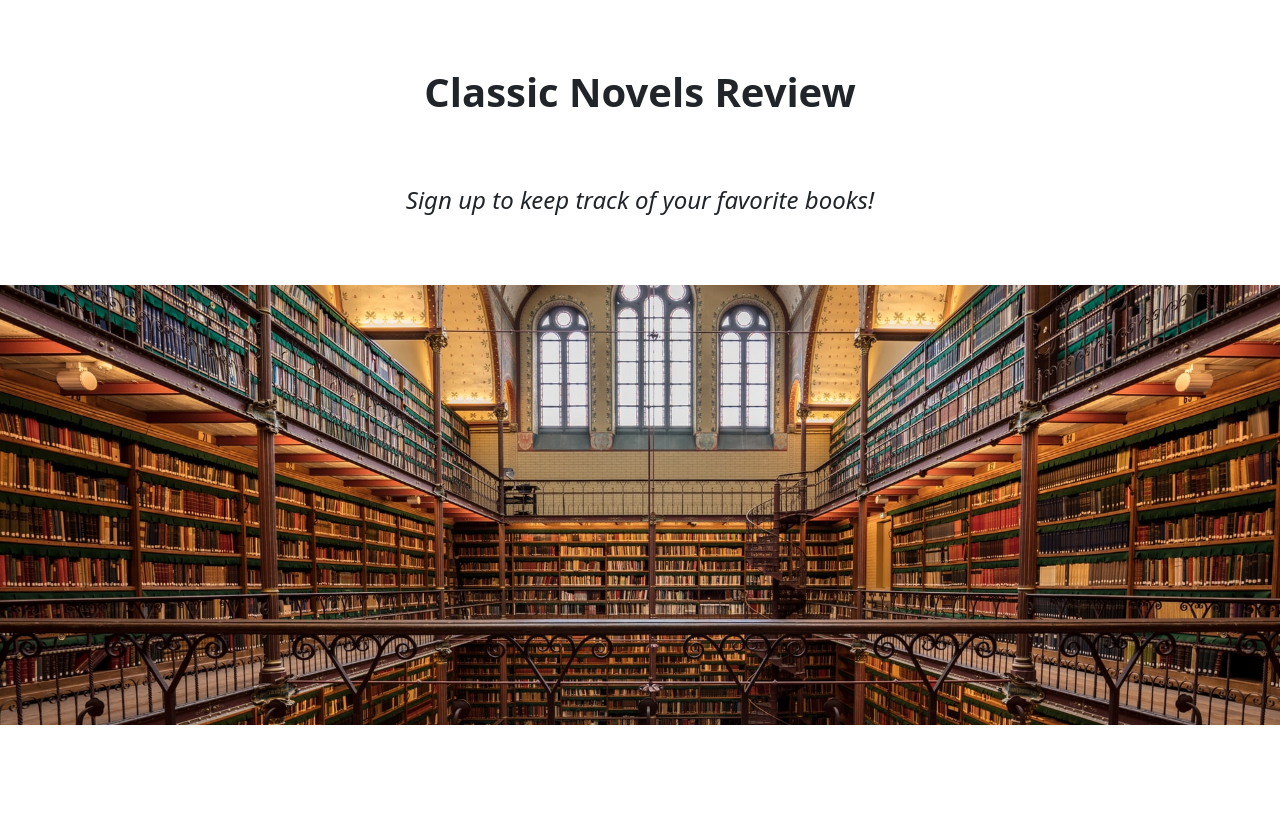
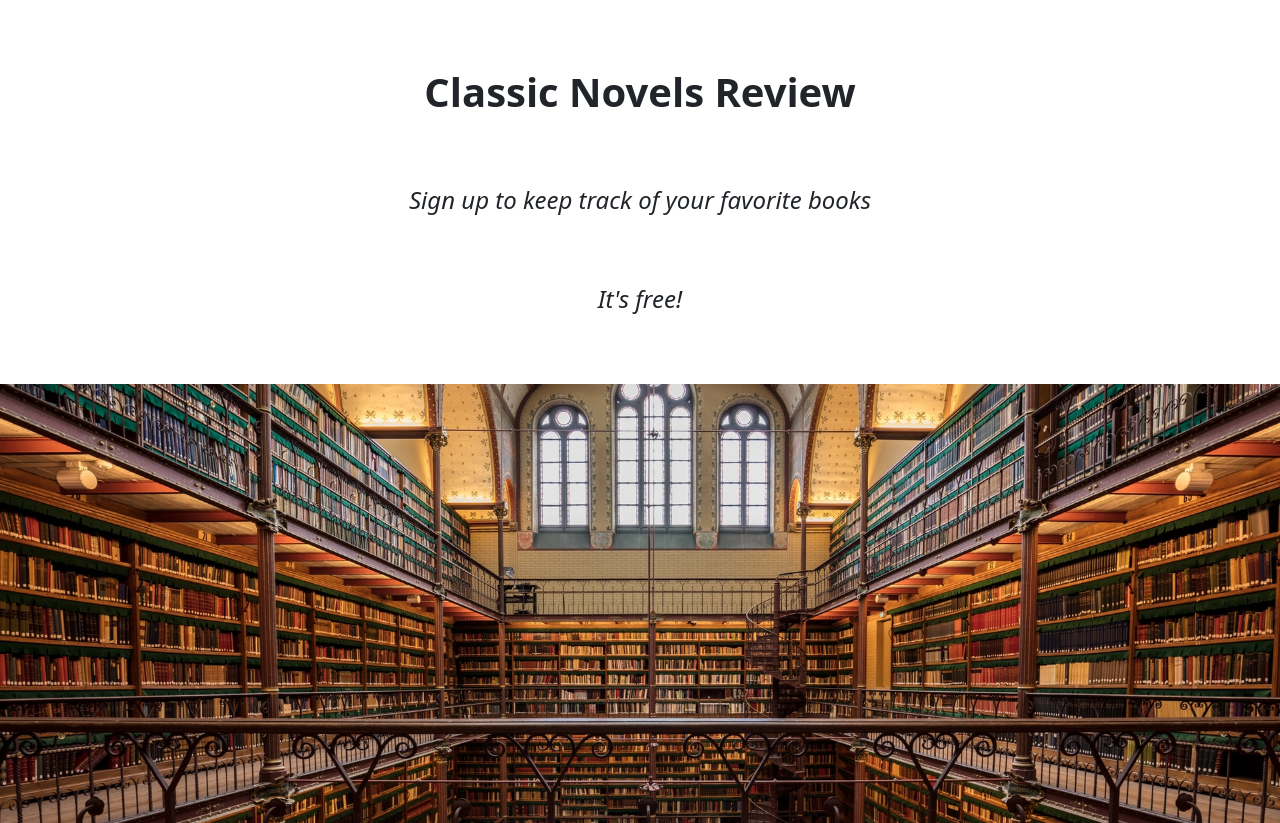
Before and after one commit to dennisdevio/milestone-project-3, a Flask app: page / in a window 1280 px wide. Shown: the part 200-1023 px from the top of the page. Run offline with Flask 2, Linux system fonts and the light colour scheme; data that the repository does not hold is empty; some libraries are stand-ins or nearby versions.

Commit message:
add text to home page, add template for book reviews

```diff
--- a/templates/books.html
+++ b/templates/books.html
@@ -3,7 +3,8 @@
 
     <h1 class="text-center">Welcome to</h1>
     <h1 class="text-center"><b>Classic Novels Review</b></h1>
-    <h4 class="text-center"><i>Sign up to keep track of your favorite books!</i></h4>
+    <h4 class="text-center"><i>Sign up to keep track of your favorite books</i></h4>
+    <h4 class="text-center"><i>It's free!</i></h4>
     <img src="../static/images/homepage_image_big.jpg" alt="image of library" class="homepage-image">
 
 
```
Also changed, not shown: templates/add_review.html (added).
